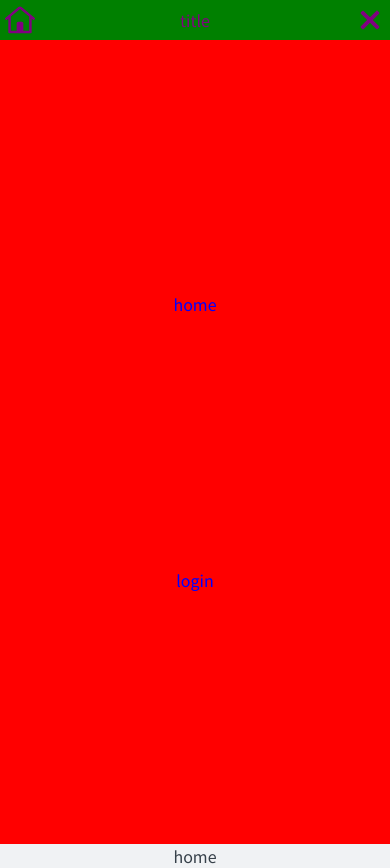
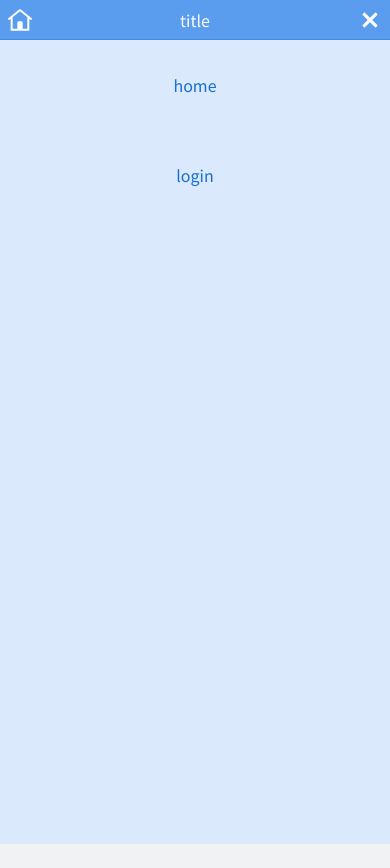
Before and after one commit to ghtea/teamplate-react-app-ts-sass, a React (Create React App) app: page / in a window 390 px wide. Both pictures are taken after a click on the button 370 px from the left and 20 px from the top of the page. After the commit the page ends 844 px from the top, so only its background shows below. Built offline with nearby package versions, Linux system fonts and the light colour scheme.

Commit message:
applied new structure of theme and animation to nav buttons

```diff
--- a/src/components/Nav/Nav1.tsx
+++ b/src/components/Nav/Nav1.tsx
@@ -52,7 +52,7 @@ function Nav1({}: PropsNav1) {
           <button
             onClick={(event)=>onClick_LinkInsideApp(event, '/')}
           >
-            <IconHome/>
+            <IconHome width={'24px'} height={'24px'} />
           </button>
         </div>
 
@@ -64,7 +64,13 @@ function Nav1({}: PropsNav1) {
           <button
             onClick={(event)=>onClick_ShowHideBoard(event)}
           >
-            {showingNav1 ? (<IconX/>) : (<IconThreeBars/>)}
+            {showingNav1 ? (
+            <IconX
+              className={"IconX"} width={'24px'} height={'24px'} />
+            ) : (
+            <IconThreeBars
+              className={"IconThreeBars"} width={'24px'} height={'24px'} />
+            )}
           </button>
         </div>
       </Styled.Div__Bar>
--- a/src/components/Nav/Nav1__Styled.ts
+++ b/src/components/Nav/Nav1__Styled.ts
@@ -1,4 +1,4 @@
-import styled from 'styled-components';
+import styled, { keyframes } from 'styled-components';
 
 export const Div__Nav1 = styled.div
 `
@@ -8,9 +8,6 @@ export const Div__Nav1 = styled.div
   justify-content: space-between; align-items: center;
 
   box-sizing: border-box;
-  border: 0px solid #fff;  /* border: 2px dashed #aaa; */
-
-  background-color: green;  /* 0 ~ 20 */
 
   width: 100%;
   height: auto;      /* we should let 'Content' know this value too */
@@ -18,6 +15,7 @@ export const Div__Nav1 = styled.div
   border-radius: 0px;
 
   position: static;
+
 
   margin: 0px 0px 0px 0px; /* top right bottom left */
   padding: 0px 0px 0px 0px; /* top right bottom left */
@@ -28,10 +26,28 @@ export const Div__Nav1 = styled.div
 	}
 
   & * {
-    color: purple;  /* 0 ~ 20  */
+    color: ${ ({theme})=>theme.color.Nav.nav1_bar___font };
 
   }
 `;
+
+const keyframes_RotateIconX = keyframes`
+  0% {
+    transform: rotate(0deg);
+  }
+  100% {
+    transform: rotate(90deg);
+  }
+`
+
+const keyframes_RotateIconThreeBars = keyframes`
+  0% {
+    transform: translateY(-5px);
+  }
+  100% {
+    transform: translateY(0px);
+  }
+`
 
 
 
@@ -43,16 +59,19 @@ export const Div__Bar = styled.div
   justify-content: space-evenly; align-items: center;
 
   box-sizing: border-box;
-  border: 0px solid #fff;  /* border: 2px dashed #aaa; */
-  background-color: transparent;
-  color: #000;
+  border-bottom: 1px solid ${ ({theme})=>theme.color.Nav.nav1_bar___border };  /* border: 2px dashed #aaa; */
+
+  background-color: ${ ({theme})=>theme.color.Nav.nav1_bar___bg };
+  color: ${ ({theme})=>theme.color.Nav.nav1_bar___font };
+
 
   width: 100%;
-  height: 40px;      /* we should let 'Content' know this value too */
+  height: 40px;      /* we should let 'Content', 'Nav1 - Board' know this value too */
   font-size: 1rem;
   border-radius: 0px;
 
   position: static;
+  z-index: 100;
 
   margin: 0px 0px 0px 0px; /* top right bottom left */
   padding: 0px 0px 0px 0px; /* top right bottom left */
@@ -65,6 +84,12 @@ export const Div__Bar = styled.div
   }
   & > div:nth-child(3) {
     width: 40px;
+    & button .IconX {
+      animation: ${keyframes_RotateIconX} 0.4s ease-out 0s 1 normal;
+    }
+    & button .IconThreeBars {
+      animation: ${keyframes_RotateIconThreeBars} 0.4s ease-out 0s 1 normal;
+    }
   }
 
 
@@ -80,11 +105,11 @@ export const Div__Board = styled.div
 
   display: flex;
   flex-flow: column nowrap;   /* row */
-  justify-content: space-evenly; align-items: center;
+  justify-content: flex-start; align-items: center;
 
   box-sizing: border-box;
   border: 0px solid #fff;  /* border: 2px dashed #aaa; */
-  background-color: red;  /* 0 ~ 20 */
+  background-color: ${ ({theme})=>theme.color.Nav.nav1_board___bg };
 
 
   width: 100%;
@@ -92,7 +117,8 @@ export const Div__Board = styled.div
   font-size: 1rem;
   border-radius: 0px;
 
-  position: static;
+  position: fixed;
+  top: 40px;
 
   margin: 0px 0px 0px 0px; /* top right bottom left */
   padding: 0px 0px 0px 0px; /* top right bottom left */
@@ -103,6 +129,11 @@ export const Div__Board = styled.div
 	}
 
   & > div {
-    color: blue;  /* 0 ~ 20 */
+    display: flex;
+    flex-flow: column nowrap;   /* row */
+    justify-content: center; align-items: center;
+
+    height: 90px;
+    color: ${ ({theme})=>theme.color.Nav.nav1_board___font };
   }
 `;
--- a/src/styles/theme.ts
+++ b/src/styles/theme.ts
@@ -44,7 +44,12 @@ export const themeLight = {
     },
 
     Nav : {
+      nav1_bar___bg: palette.main['65'],
+      nav1_bar___font: palette.main['100'],
+      nav1_bar___border: palette.main['60'],
 
+      nav1_board___bg: palette.main['90'],
+      nav1_board___font: palette.main['50']
     }
 
 
--- a/src/styles/theme/palette.ts
+++ b/src/styles/theme/palette.ts
@@ -28,145 +28,144 @@ const palette: Palette = {
     '95': 'hsl(210,15%,95%)',
     '100': 'hsl(210,15%,100%)'
   },
-
   main: {
-    '00': 'hsl(210,15%,0%)',
-    '05': 'hsl(210,15%,5%)',
-    '10': 'hsl(210,15%,10%)',
-    '15': 'hsl(210,15%,15%)',
-    '20': 'hsl(210,15%,20%)',
-    '25': 'hsl(210,15%,25%)',
-    '30': 'hsl(210,15%,30%)',
-    '35': 'hsl(210,15%,35%)',
-    '40': 'hsl(210,15%,40%)',
-    '45': 'hsl(210,15%,45%)',
-    '50': 'hsl(210,15%,50%)',
-    '55': 'hsl(210,15%,55%)',
-    '60': 'hsl(210,15%,60%)',
-    '65': 'hsl(210,15%,65%)',
-    '70': 'hsl(210,15%,70%)',
-    '75': 'hsl(210,15%,75%)',
-    '80': 'hsl(210,15%,80%)',
-    '85': 'hsl(210,15%,85%)',
-    '90': 'hsl(210,15%,90%)',
-    '95': 'hsl(210,15%,95%)',
-    '100': 'hsl(210,15%,100%)'
+    '00': 'hsl(213,80%,0%)',
+    '05': 'hsl(213,80%,5%)',
+    '10': 'hsl(213,80%,8%)',
+    '15': 'hsl(213,80%,12%)',
+    '20': 'hsl(213,80%,17%)',
+    '25': 'hsl(213,80%,22%)',
+    '30': 'hsl(213,80%,27%)',
+    '35': 'hsl(213,80%,32%)',
+    '40': 'hsl(213,80%,37%)',
+    '45': 'hsl(213,80%,42%)',
+    '50': 'hsl(213,80%,47%)',
+    '55': 'hsl(213,80%,52%)',
+    '60': 'hsl(213,80%,58%)',
+    '65': 'hsl(213,80%,64%)',
+    '70': 'hsl(213,80%,70%)',
+    '75': 'hsl(213,80%,76%)',
+    '80': 'hsl(213,80%,82%)',
+    '85': 'hsl(213,80%,87%)',
+    '90': 'hsl(213,80%,92%)',
+    '95': 'hsl(213,80%,96%)',
+    '100': 'hsl(213,80%,100%)'
   },
   sub: {
-    '00': 'hsl(210,15%,0%)',
-    '05': 'hsl(210,15%,5%)',
-    '10': 'hsl(210,15%,10%)',
-    '15': 'hsl(210,15%,15%)',
-    '20': 'hsl(210,15%,20%)',
-    '25': 'hsl(210,15%,25%)',
-    '30': 'hsl(210,15%,30%)',
-    '35': 'hsl(210,15%,35%)',
-    '40': 'hsl(210,15%,40%)',
-    '45': 'hsl(210,15%,45%)',
-    '50': 'hsl(210,15%,50%)',
-    '55': 'hsl(210,15%,55%)',
-    '60': 'hsl(210,15%,60%)',
-    '65': 'hsl(210,15%,65%)',
-    '70': 'hsl(210,15%,70%)',
-    '75': 'hsl(210,15%,75%)',
-    '80': 'hsl(210,15%,80%)',
-    '85': 'hsl(210,15%,85%)',
-    '90': 'hsl(210,15%,90%)',
-    '95': 'hsl(210,15%,95%)',
-    '100': 'hsl(210,15%,100%)'
+    '00': 'hsl(335,100%,0%)',
+    '05': 'hsl(335,16%,9%)',
+    '10': 'hsl(335,26%,15%)',
+    '15': 'hsl(335,33%,20%)',
+    '20': 'hsl(335,41%,25%)',
+    '25': 'hsl(335,51%,29%)',
+    '30': 'hsl(335,58%,34%)',
+    '35': 'hsl(335,73%,37%)',
+    '40': 'hsl(335,80%,41%)',
+    '45': 'hsl(335,67%,48%)',
+    '50': 'hsl(335,53%,53%)',
+    '55': 'hsl(335,50%,58%)',
+    '60': 'hsl(335,46%,62%)',
+    '65': 'hsl(335,45%,67%)',
+    '70': 'hsl(335,40%,71%)',
+    '75': 'hsl(335,35%,75%)',
+    '80': 'hsl(335,33%,80%)',
+    '85': 'hsl(335,28%,84%)',
+    '90': 'hsl(335,24%,89%)',
+    '95': 'hsl(335,26%,95%)',
+    '100': 'hsl(335,50%,100%)'
   },
 
   warning: {
-    '00': 'hsl(210,15%,0%)',
-    '05': 'hsl(210,15%,5%)',
-    '10': 'hsl(210,15%,10%)',
-    '15': 'hsl(210,15%,15%)',
-    '20': 'hsl(210,15%,20%)',
-    '25': 'hsl(210,15%,25%)',
-    '30': 'hsl(210,15%,30%)',
-    '35': 'hsl(210,15%,35%)',
-    '40': 'hsl(210,15%,40%)',
-    '45': 'hsl(210,15%,45%)',
-    '50': 'hsl(210,15%,50%)',
-    '55': 'hsl(210,15%,55%)',
-    '60': 'hsl(210,15%,60%)',
-    '65': 'hsl(210,15%,65%)',
-    '70': 'hsl(210,15%,70%)',
-    '75': 'hsl(210,15%,75%)',
-    '80': 'hsl(210,15%,80%)',
-    '85': 'hsl(210,15%,85%)',
-    '90': 'hsl(210,15%,90%)',
-    '95': 'hsl(210,15%,95%)',
-    '100': 'hsl(210,15%,100%)'
+    '00': 'hsl(15,100%,0%)',
+    '05': 'hsl(15,100%,5%)',
+    '10': 'hsl(15,100%,10%)',
+    '15': 'hsl(15,100%,15%)',
+    '20': 'hsl(15,100%,19%)',
+    '25': 'hsl(15,100%,24%)',
+    '30': 'hsl(15,100%,29%)',
+    '35': 'hsl(15,100%,34%)',
+    '40': 'hsl(15,100%,39%)',
+    '45': 'hsl(15,100%,44%)',
+    '50': 'hsl(15,100%,49%)',
+    '55': 'hsl(15,100%,57%)',
+    '60': 'hsl(15,100%,64%)',
+    '65': 'hsl(15,100%,70%)',
+    '70': 'hsl(15,100%,76%)',
+    '75': 'hsl(15,100%,81%)',
+    '80': 'hsl(15,100%,86%)',
+    '85': 'hsl(15,100%,90%)',
+    '90': 'hsl(15,100%,94%)',
+    '95': 'hsl(15,100%,97%)',
+    '100': 'hsl(15,100%,100%)'
   },
   error: {
-    '00': 'hsl(210,15%,0%)',
-    '05': 'hsl(210,15%,5%)',
-    '10': 'hsl(210,15%,10%)',
-    '15': 'hsl(210,15%,15%)',
-    '20': 'hsl(210,15%,20%)',
-    '25': 'hsl(210,15%,25%)',
-    '30': 'hsl(210,15%,30%)',
-    '35': 'hsl(210,15%,35%)',
-    '40': 'hsl(210,15%,40%)',
-    '45': 'hsl(210,15%,45%)',
-    '50': 'hsl(210,15%,50%)',
-    '55': 'hsl(210,15%,55%)',
-    '60': 'hsl(210,15%,60%)',
-    '65': 'hsl(210,15%,65%)',
-    '70': 'hsl(210,15%,70%)',
-    '75': 'hsl(210,15%,75%)',
-    '80': 'hsl(210,15%,80%)',
-    '85': 'hsl(210,15%,85%)',
-    '90': 'hsl(210,15%,90%)',
-    '95': 'hsl(210,15%,95%)',
-    '100': 'hsl(210,15%,100%)'
+    '00': 'hsl(0,98%,0%)',
+    '05': 'hsl(0,78%,6%)',
+    '10': 'hsl(0,77%,13%)',
+    '15': 'hsl(0,77%,19%)',
+    '20': 'hsl(0,79%,24%)',
+    '25': 'hsl(0,81%,29%)',
+    '30': 'hsl(0,83%,34%)',
+    '35': 'hsl(0,81%,40%)',
+    '40': 'hsl(0,83%,45%)',
+    '45': 'hsl(0,82%,51%)',
+    '50': 'hsl(0,84%,58%)',
+    '55': 'hsl(0,86%,64%)',
+    '60': 'hsl(0,87%,69%)',
+    '65': 'hsl(0,89%,74%)',
+    '70': 'hsl(0,91%,79%)',
+    '75': 'hsl(0,93%,84%)',
+    '80': 'hsl(0,92%,88%)',
+    '85': 'hsl(0,94%,92%)',
+    '90': 'hsl(0,96%,95%)',
+    '95': 'hsl(0,98%,98%)',
+    '100': 'hsl(0,100%,100%)'
   },
   success: {
-    '00': 'hsl(210,15%,0%)',
-    '05': 'hsl(210,15%,5%)',
-    '10': 'hsl(210,15%,10%)',
-    '15': 'hsl(210,15%,15%)',
-    '20': 'hsl(210,15%,20%)',
-    '25': 'hsl(210,15%,25%)',
-    '30': 'hsl(210,15%,30%)',
-    '35': 'hsl(210,15%,35%)',
-    '40': 'hsl(210,15%,40%)',
-    '45': 'hsl(210,15%,45%)',
-    '50': 'hsl(210,15%,50%)',
-    '55': 'hsl(210,15%,55%)',
-    '60': 'hsl(210,15%,60%)',
-    '65': 'hsl(210,15%,65%)',
-    '70': 'hsl(210,15%,70%)',
-    '75': 'hsl(210,15%,75%)',
-    '80': 'hsl(210,15%,80%)',
-    '85': 'hsl(210,15%,85%)',
-    '90': 'hsl(210,15%,90%)',
-    '95': 'hsl(210,15%,95%)',
-    '100': 'hsl(210,15%,100%)'
+    '00': 'hsl(125,100%,0%)',
+    '05': 'hsl(120,53%,5%)',
+    '10': 'hsl(120,57%,9%)',
+    '15': 'hsl(120,62%,13%)',
+    '20': 'hsl(120,63%,17%)',
+    '25': 'hsl(120,64%,21%)',
+    '30': 'hsl(120,64%,25%)',
+    '35': 'hsl(120,59%,30%)',
+    '40': 'hsl(120,59%,34%)',
+    '45': 'hsl(120,55%,39%)',
+    '50': 'hsl(120,51%,45%)',
+    '55': 'hsl(120,50%,53%)',
+    '60': 'hsl(120,55%,61%)',
+    '65': 'hsl(120,60%,69%)',
+    '70': 'hsl(120,65%,77%)',
+    '75': 'hsl(120,70%,84%)',
+    '80': 'hsl(120,75%,90%)',
+    '85': 'hsl(120,80%,94%)',
+    '90': 'hsl(120,85%,97%)',
+    '95': 'hsl(120,90%,99%)',
+    '100': 'hsl(120,95%,100%)'
   },
   tip: {
-    '00': 'hsl(210,15%,0%)',
-    '05': 'hsl(210,15%,5%)',
-    '10': 'hsl(210,15%,10%)',
-    '15': 'hsl(210,15%,15%)',
-    '20': 'hsl(210,15%,20%)',
-    '25': 'hsl(210,15%,25%)',
-    '30': 'hsl(210,15%,30%)',
-    '35': 'hsl(210,15%,35%)',
-    '40': 'hsl(210,15%,40%)',
-    '45': 'hsl(210,15%,45%)',
-    '50': 'hsl(210,15%,50%)',
-    '55': 'hsl(210,15%,55%)',
-    '60': 'hsl(210,15%,60%)',
-    '65': 'hsl(210,15%,65%)',
-    '70': 'hsl(210,15%,70%)',
-    '75': 'hsl(210,15%,75%)',
-    '80': 'hsl(210,15%,80%)',
-    '85': 'hsl(210,15%,85%)',
-    '90': 'hsl(210,15%,90%)',
-    '95': 'hsl(210,15%,95%)',
-    '100': 'hsl(210,15%,100%)'
+    '00': 'hsl(208,100%,0%)',
+    '05': 'hsl(208,100%,5%)',
+    '10': 'hsl(208,100%,8%)',
+    '15': 'hsl(208,100%,12%)',
+    '20': 'hsl(208,100%,16%)',
+    '25': 'hsl(208,100%,21%)',
+    '30': 'hsl(208,100%,25%)',
+    '35': 'hsl(208,100%,30%)',
+    '40': 'hsl(208,100%,35%)',
+    '45': 'hsl(208,100%,40%)',
+    '50': 'hsl(208,100%,44%)',
+    '55': 'hsl(208,100%,48%)',
+    '60': 'hsl(208,100%,54%)',
+    '65': 'hsl(208,100%,61%)',
+    '70': 'hsl(208,100%,68%)',
+    '75': 'hsl(208,100%,75%)',
+    '80': 'hsl(208,100%,82%)',
+    '85': 'hsl(208,100%,88%)',
+    '90': 'hsl(208,100%,93%)',
+    '95': 'hsl(208,100%,97%)',
+    '100': 'hsl(208,100%,100%)'
   },
 };
 
--- a/src/svgs/basic/IconHome.tsx
+++ b/src/svgs/basic/IconHome.tsx
@@ -2,12 +2,14 @@ import React from "react";
 import styled from 'styled-components';
 
 type PropsIcon = {
+  className: string;
   width: string;
   height: string;
   color: string;
 } & typeof propsDefault;
 
 const propsDefault = {
+  className: '',
   width: '30px',
   height: '30px',
 	color: '#000'
@@ -46,12 +48,13 @@ export const Div__Icon = styled.div<PropsDivIcon>
 
 
 // Home
-const Icon = ({ width, height, color }: PropsIcon) => {
+const Icon = ({ className, width, height, color }: PropsIcon) => {
   return (
     <Div__Icon
-        width={width}
-        height={height}
-        color={color}
+      className={className}
+      width={width}
+      height={height}
+      color={color}
     >
       <svg
         width="100%"
--- a/src/svgs/basic/IconX.tsx
+++ b/src/svgs/basic/IconX.tsx
@@ -2,12 +2,14 @@ import React from "react";
 import styled from 'styled-components';
 
 type PropsIcon = {
+  className: string;
   width: string;
   height: string;
   color: string;
 } & typeof defaultProps;
 
 const defaultProps = {
+  className: '',
   width: '30px',
   height: '30px',
   color: '#000'
@@ -47,12 +49,13 @@ export const Div__Icon = styled.div<PropsDivIcon>
 
 
 // X
-const Icon = ({ width, height, color }: PropsIcon) => {
+const Icon = ({className, width, height, color }: PropsIcon) => {
   return (
     <Div__Icon
-        width={width}
-        height={height}
-        color={color}
+      className={className}
+      width={width}
+      height={height}
+      color={color}
     >
       <svg
         width="100%"
```
Also changed, not shown: src/styles/z-index.md (+2 -0 lines), src/svgs/basic/IconThreeBars.tsx (+7 -4 lines).
